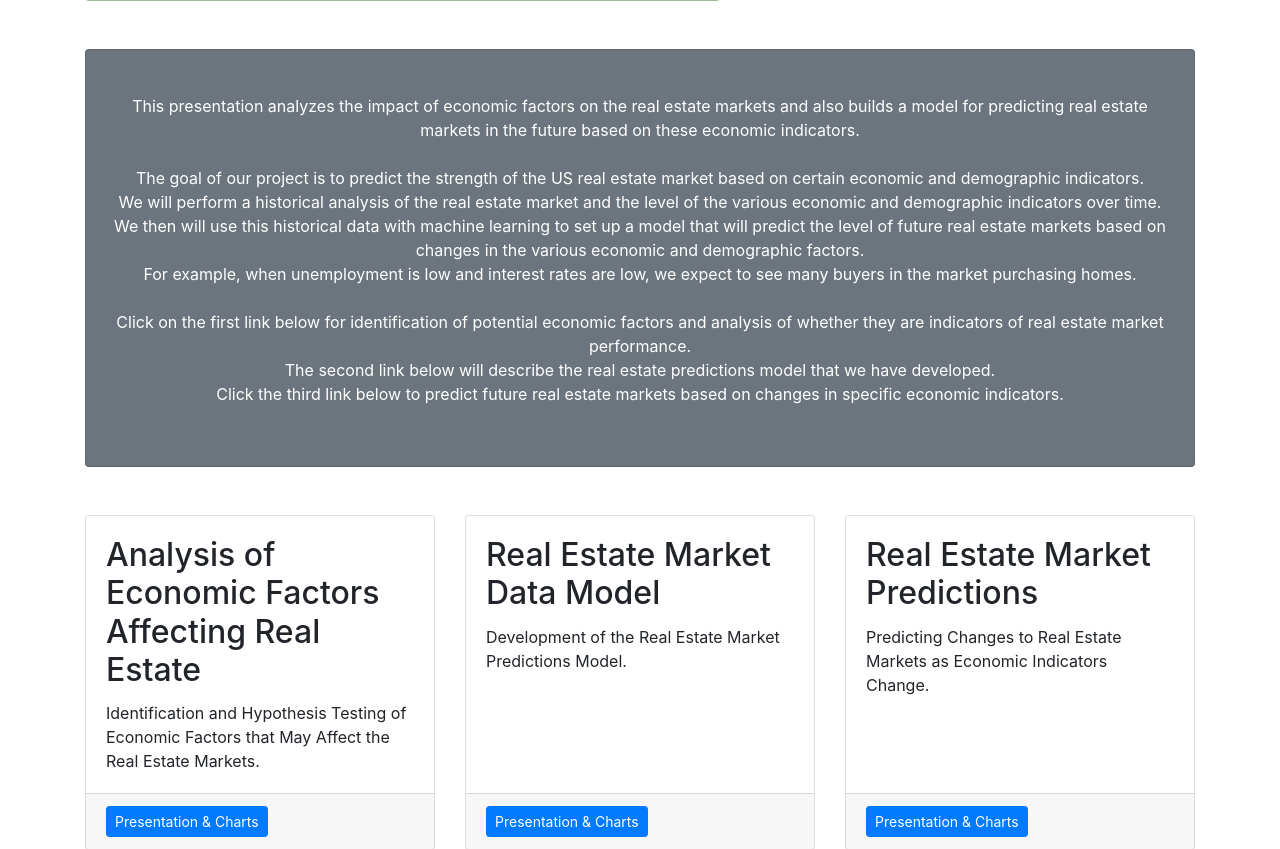
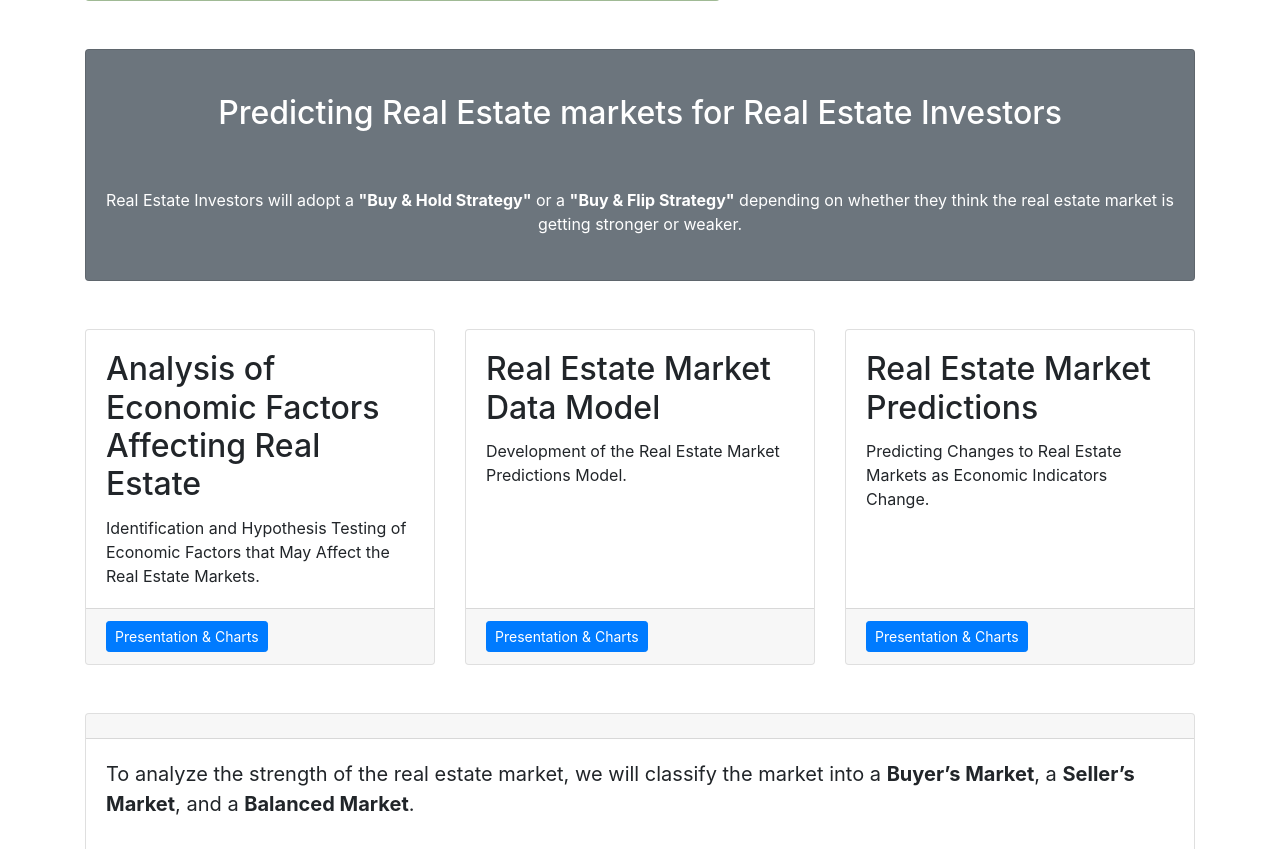
Before and after one commit to spinnakertech/Real-Estate-Markets, a Flask app: page / in a window 1280 px wide. Shown: the part 435-1284 px from the top of the page. Run offline with Flask 2, Linux system fonts and the light colour scheme; parts of the project's set-up code (start-up, migrations or seed data) failed here and were passed over; some libraries are stand-ins or nearby versions.

Commit message:
upload for presentation

```diff
--- a/templates/index.html
+++ b/templates/index.html
@@ -78,14 +78,9 @@
     <!-- Introduction Text Well -->
     <div class="card text-white bg-secondary my-5 py-4 text-center">
       <div class="card-body">
-        <p class="text-white m-0">This presentation analyzes the impact of economic factors on the real estate markets and also builds a model for predicting real estate markets in the future based on these economic indicators.<br><br>
-          The goal of our project is to predict the strength of the US real estate market based on certain economic and demographic indicators.<br>
-          We will perform a historical analysis of the real estate market and the level of the various economic and demographic indicators over time.<br>
-          We then will use this historical data with machine learning to set up a model that will predict the level of future real estate markets based on changes in the various economic and demographic factors.<br>
-          For example, when unemployment is low and interest rates are low, we expect to see many buyers in the market purchasing homes.<br><br>
-          Click on the first link below for identification of potential economic factors and analysis of whether they are indicators of real estate market performance.<br>
-          The second link below will describe the real estate predictions model that we have developed.</p>
-          Click the third link below to predict future real estate markets based on changes in specific economic indicators.</p>
+        <p class="text-white m-0"><h2>Predicting Real Estate markets for Real Estate Investors</h2><br><br>
+          Real Estate Investors will adopt a <b>"Buy & Hold Strategy"</b> or a <b>"Buy & Flip Strategy"</b> depending on whether they think the real estate market is getting stronger or weaker.
+
       </div>
     </div>
 
```
